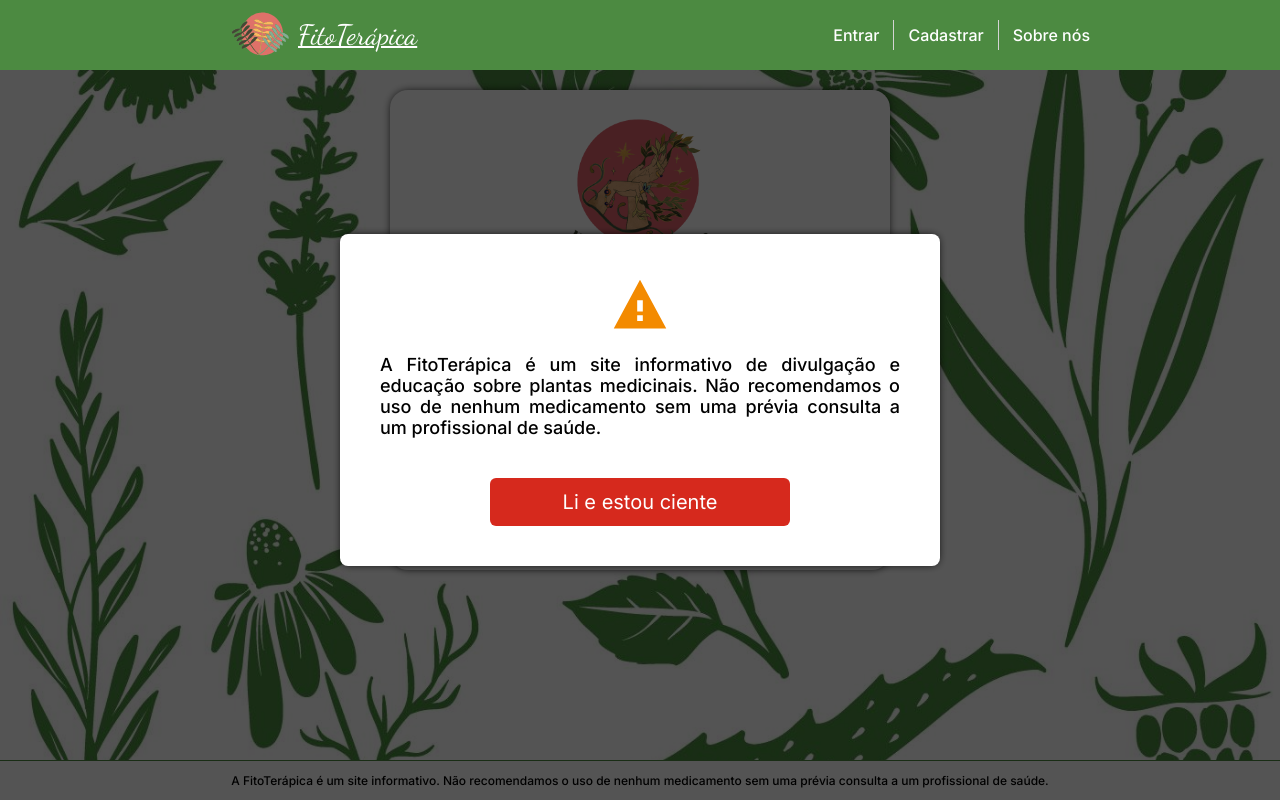
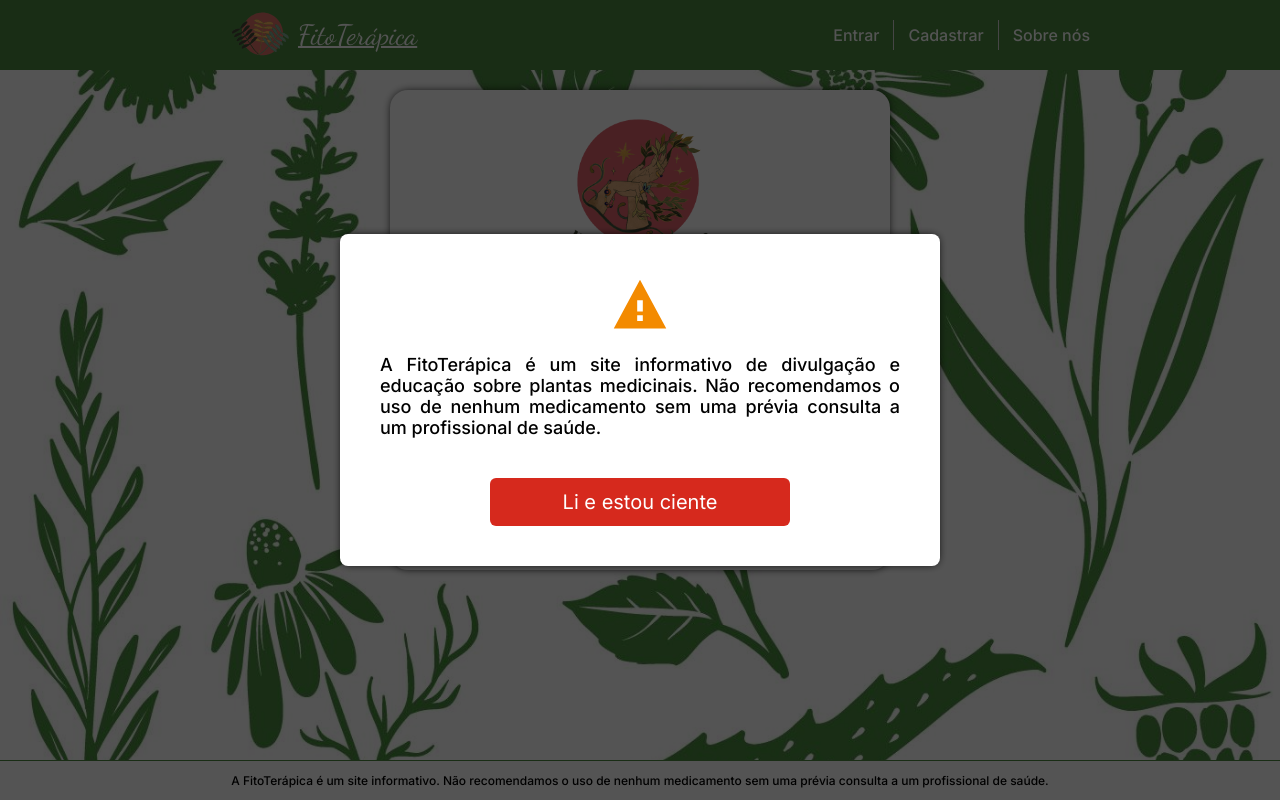
Before and after one commit to MisaelOPereira/Fitoterapica, a React (Vite) app in the folder codigo/: page / in a window 1280 px wide. Built offline with nearby package versions, Linux system fonts and the light colour scheme.

Commit message:
Fix modal z-index

```diff
--- a/codigo/src/components/Header/styles.css
+++ b/codigo/src/components/Header/styles.css
@@ -11,7 +11,7 @@
   position: fixed;
   top: 0;
   left: 0;
-  z-index: 1000;
+  z-index: 100;
 }
 
 .logo {
--- a/codigo/src/components/WarningModal/styles.css
+++ b/codigo/src/components/WarningModal/styles.css
@@ -10,7 +10,7 @@
   top: 0;
   left: 0;
 
-  z-index: 10;
+  z-index: 1000;
 }
 
 .modal-container {
```
